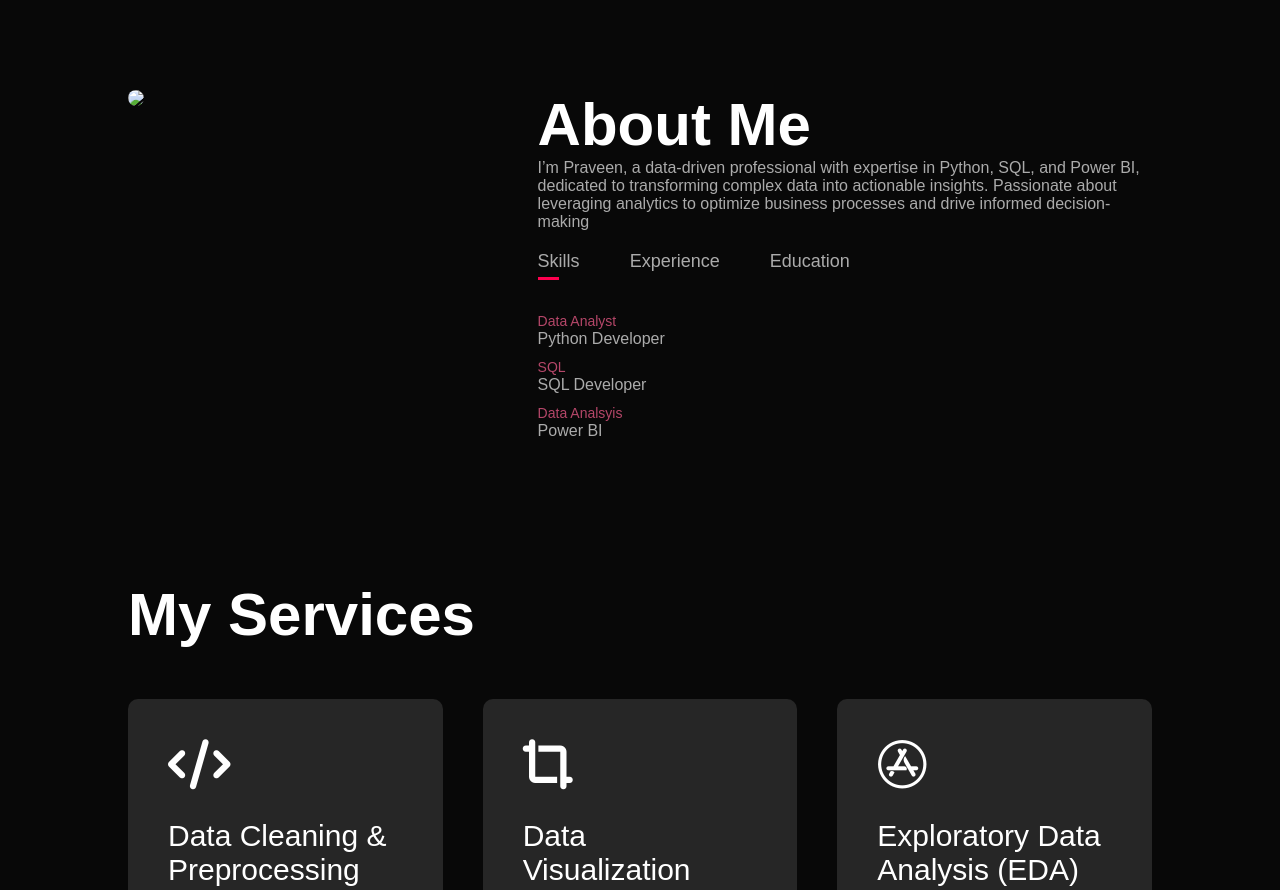
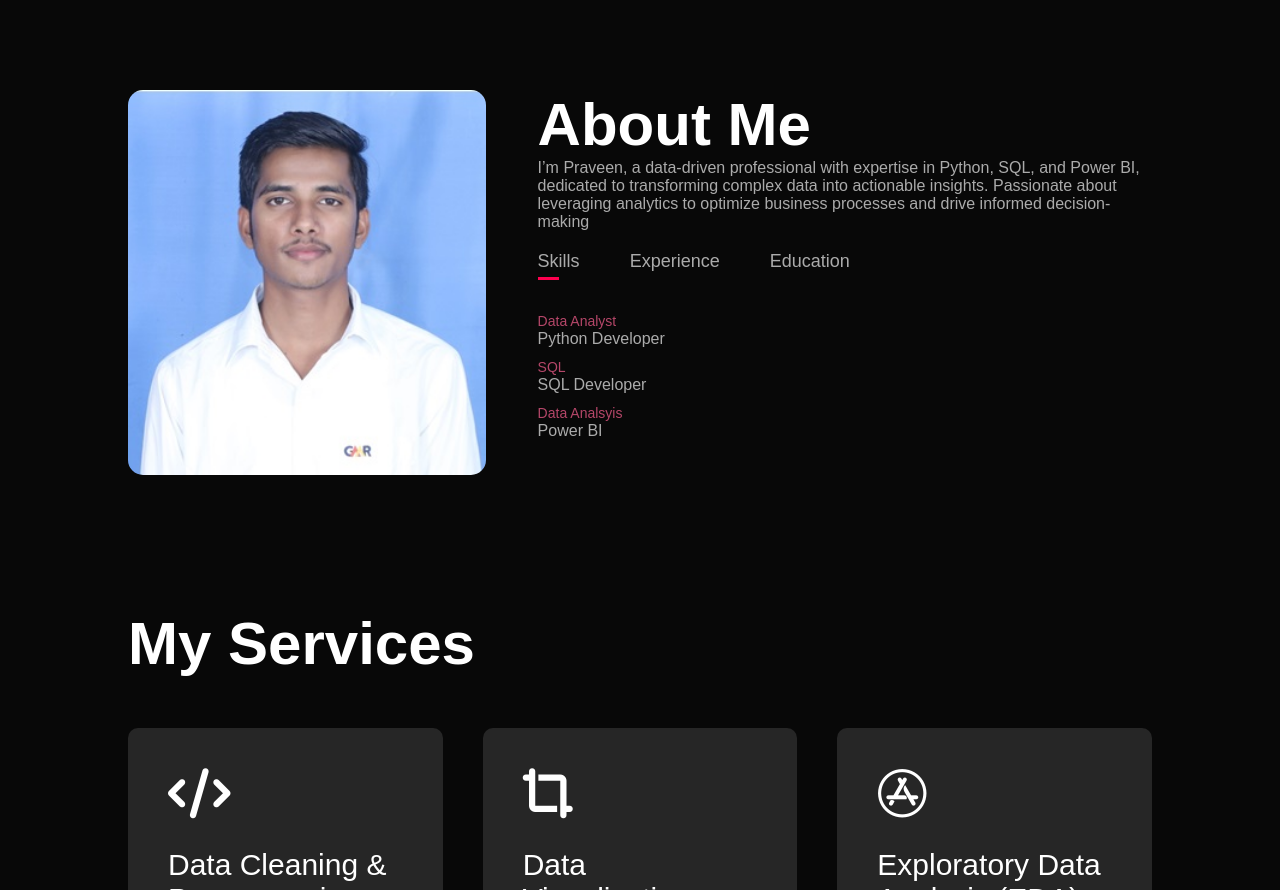
Before and after one commit to chinna25230/personal-portfolio, a plain HTML site: page INDEX.html in a window 1280 px wide. Shown: the part 1200-2090 px from the top of the page. Drawn offline with Linux system fonts and the light colour scheme; files whose address does not match are found by name.

Commit message:
Update INDEX.html

```diff
--- a/INDEX.html
+++ b/INDEX.html
@@ -37,7 +37,7 @@
     <div class="container">
         <div class="row">
             <div class="about-col-1">
-                <img src="images/pass.pic.jpg">
+                <img src="pass.pic.jpg">
             </div>
             <div class="about-col-2">
                 <h1 class ="Sub-title">About Me</h1>
```
